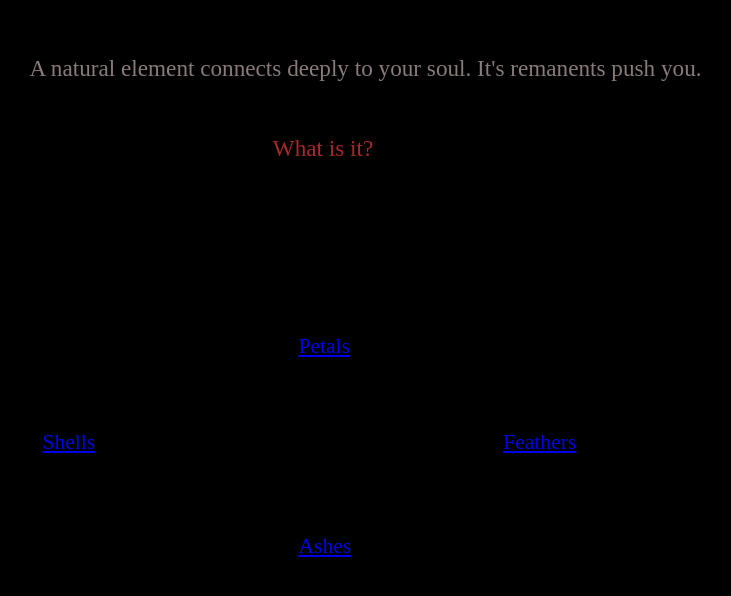
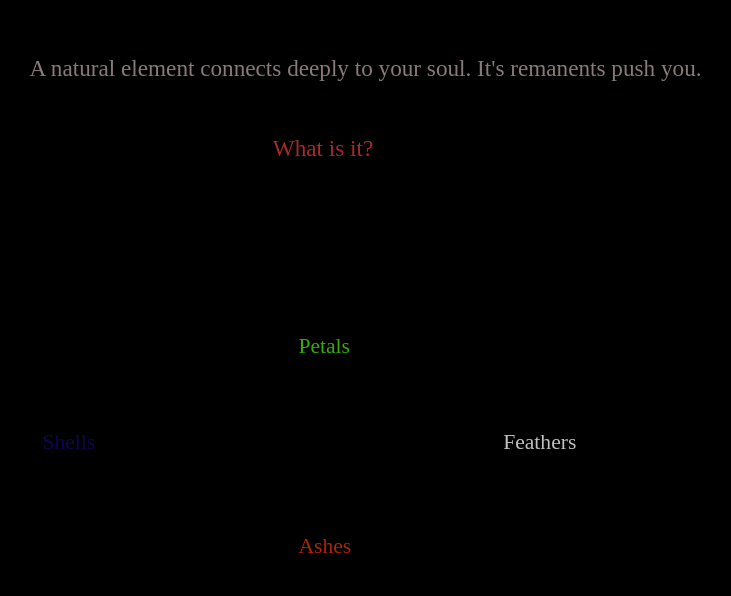
Before and after one commit to J-SoleilW/The-Gate, a plain HTML site: page index.html in a window 1280 px wide. Shown: the part 128-724 px from the top of the page, without its empty margins (316-1047 px from the left). Drawn offline with Linux system fonts and the light colour scheme.

Commit message:
Add files via upload

```diff
--- a/style.css
+++ b/style.css
@@ -27,7 +27,23 @@ body {
 
 .fire {
 
-    color:rgb(222, 87, 63);
+    a:link {
+
+  color: rgb(173, 36, 6);
+  background-color: transparent;
+  text-decoration: none;
+
+    }
+
+    a:visited {
+
+  color: rgb(72, 26, 15);
+  background-color: transparent;
+  text-decoration: none;
+
+    }
+
+
     font-size: 135%;
     position: fixed;
     top: 80%;
@@ -37,7 +53,22 @@ body {
 
 .water {
 
-    color: rgb(143, 201, 201);
+    a:link {
+
+  color: rgb(12, 6, 86);
+  background-color: transparent;
+  text-decoration: none;
+
+    }
+
+    a:visited {
+
+  color: rgb(20, 24, 67);
+  background-color: transparent;
+  text-decoration: none;
+
+    }
+
     font-size: 135%;
     position: fixed;
     top: 67%;
@@ -47,7 +78,22 @@ body {
 
 .air {
 
-    color: silver;
+    a:link {
+
+  color: silver;
+  background-color: transparent;
+  text-decoration: none;
+
+    }
+
+    a:visited {
+
+  color: rgb(81, 80, 76);
+  background-color: transparent;
+  text-decoration: none;
+
+    }
+
     font-size: 135%;
     position: fixed;
     top: 67%;
@@ -57,7 +103,22 @@ body {
 
 .earth {
 
-    color: rgb(78, 202, 107);
+    a:link {
+
+  color: rgb(51, 173, 6);
+  background-color: transparent;
+  text-decoration: none;
+
+    }
+
+    a:visited {
+
+  color: rgb(25, 72, 15);
+  background-color: transparent;
+  text-decoration: none;
+
+    }
+
     font-size: 135%;
     position: fixed;
     top: 55%;
```
